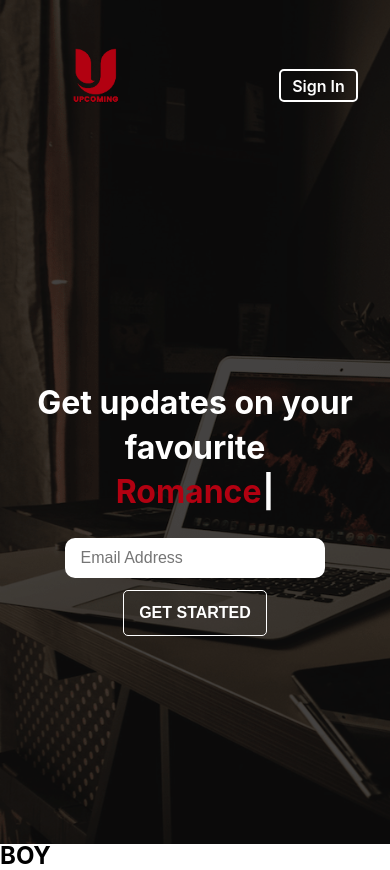
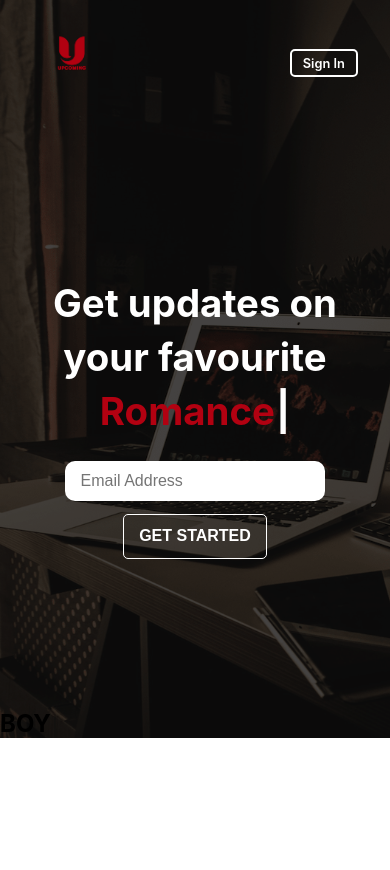
Before and after one commit to Pho-ever/upComing, a Next.js app: page / in a window 390 px wide. After the commit the page ends 844 px from the top, so only its background shows below. Built offline with nearby package versions, Linux system fonts and the light colour scheme.

Commit message:
fix: background height

```diff
--- a/pages/sign-in.js
+++ b/pages/sign-in.js
@@ -16,7 +16,7 @@ const SignIn = () => {
                     <img className="logo" src="upcoming.png" alt="logo" />
                 </div>
             </div>
-            <div>
+            <div className="sign-in-body">
                 <form className="sign-in-container">
                     <div className="sign-in-heading">SIGN IN</div>
 
--- a/public/css/styles.css
+++ b/public/css/styles.css
@@ -33,10 +33,12 @@ body {
     background-image: url(../computers.png);
     background-repeat: no-repeat;
     background-size: cover;
+    object-fit: cover;
     background-color: rgba(20, 18, 18, 0.562);
     background-blend-mode: soft-light;
-    height: 100vh;
-    width: 100%;
+    /* height: 100vh; */
+    max-height: 100%;
+    width: 100vw;
     opacity: 1;
     }
 
@@ -74,9 +76,8 @@ body {
 /*================================================
 LANDING PAGE CSS
 =================================================*/
-
 .landing-info {
-    height: 80vh;
+    height: 70vh;
     display: flex;
     text-align: center;
     flex-direction: column;
@@ -91,7 +92,6 @@ LANDING PAGE CSS
     width: 80%;
     margin: 1rem auto;
     line-height: 1.4;
-
 }
 
 .landing-info input,
@@ -157,11 +157,18 @@ LANDING PAGE CSS
     .landing-info input  {
         width: 80%;
     }
+    .logo {
+        width: 5rem;
+        height: 5rem;
+    }
+    .sign-in {
+        font-size: 0.8rem;
+    }
 }
 
 @media (max-width: 575.98px) {
     .landing-info h2{
-        font-size: 2rem;
+        font-size: 2.4rem;
     }
 
     .landing-info input{
@@ -174,14 +181,17 @@ LANDING PAGE CSS
 }
 @media (max-width: 375.98px) {
     .landing-info h2{
-        font-size: 1.5rem;
+        font-size: 1.9rem;
     }
 }
-
 
 /*================================================
 SIGN IN CSS
 =================================================*/
+
+.sign-in-body {
+    padding-bottom: 6rem;
+}
 .sign-in-container {
     width: 30%;
     height: auto;
```
